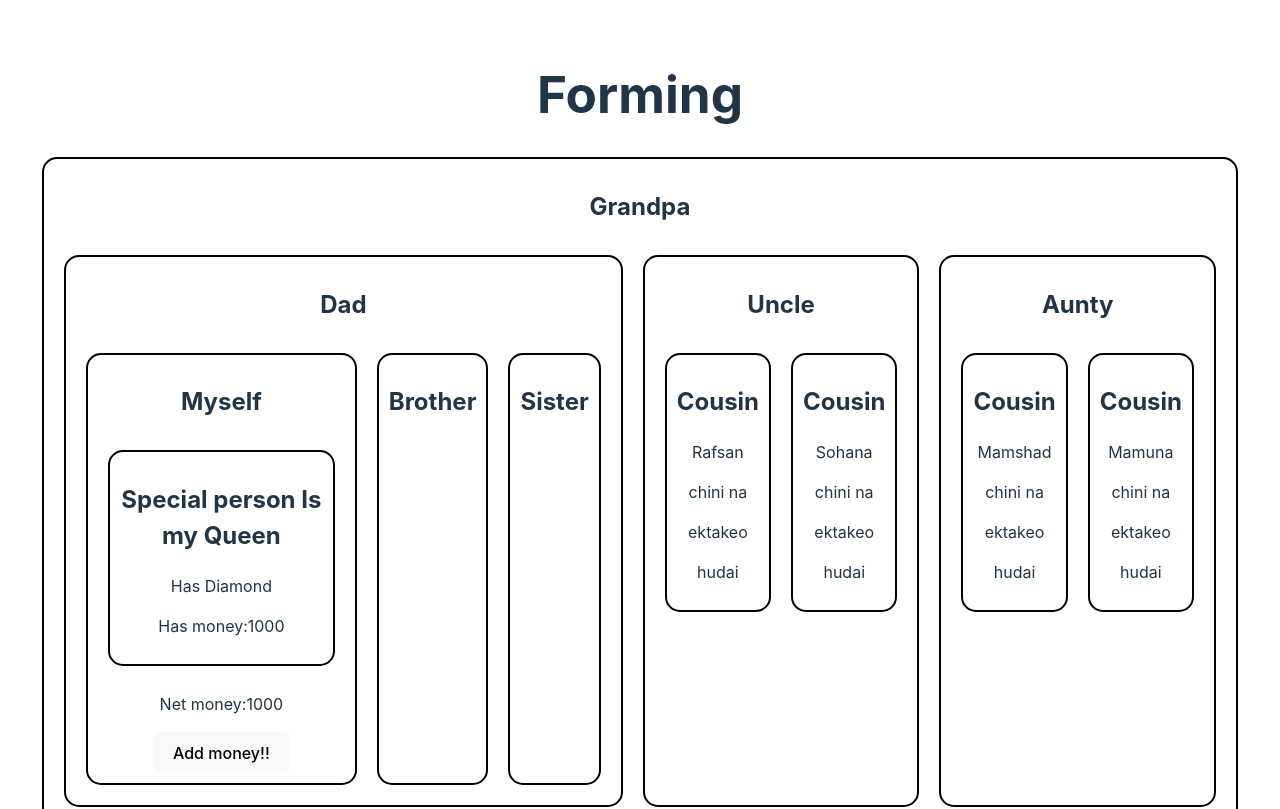
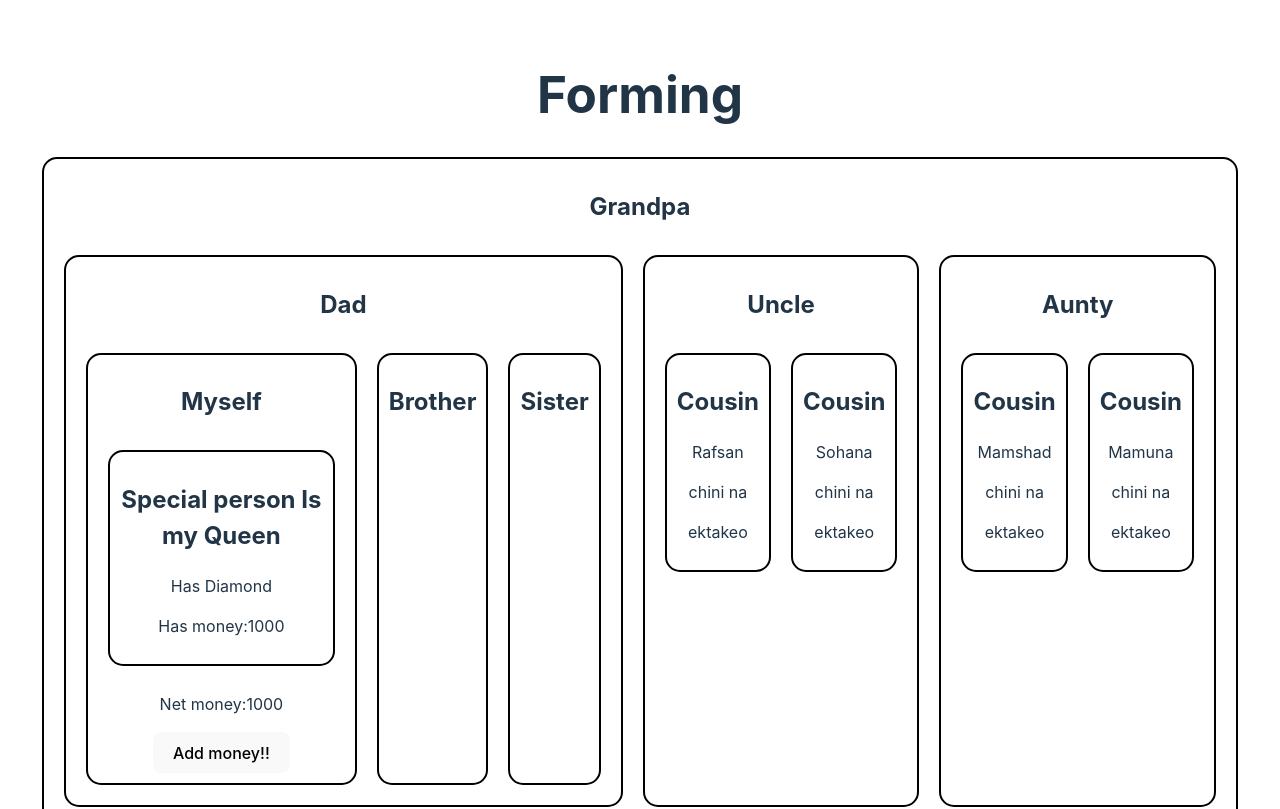
Before and after one commit to GGTuran/taking-away, a React (Vite) app: page / in a window 1280 px wide. Shown: the top 809 px of the page. Built offline with nearby package versions, Linux system fonts and the light colour scheme.

Commit message:
hudai nai

```diff
--- a/src/Components/Cousin/Cousin.jsx
+++ b/src/Components/Cousin/Cousin.jsx
@@ -7,7 +7,7 @@ const Cousin = ({name}) => {
             <p>{name}</p>
             <p>chini na</p>
             <p>ektakeo</p>
-            <p>hudai</p>
+
         </div>
     );
 };
```
